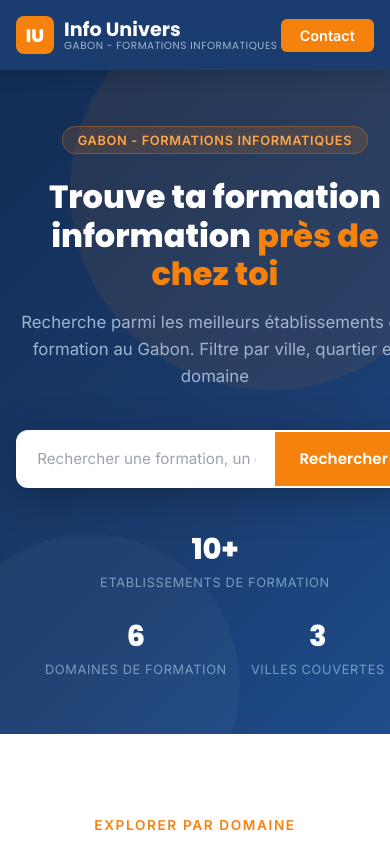
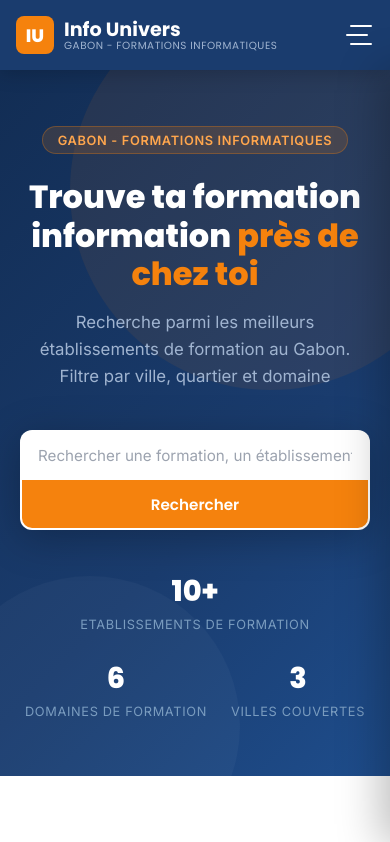
Before and after one commit to JordanCode28/Info-Univers, a website built with Vite: page index.html in a window 390 px wide. Shown: the top 842 px of the page. Built offline with nearby package versions, Linux system fonts and the light colour scheme.

Commit message:
correction du responsive

```diff
--- a/css/annuaire.css
+++ b/css/annuaire.css
@@ -520,7 +520,6 @@
     @media (max-width: 768px) {
       .header-inner { padding: 0 1rem; }
       nav { gap: 1rem; }
-      nav a:not(.btn-nav) { display: none; }
       .filter-inner { flex-direction: column; }
       .filter-group { min-width: 100%; }
       .filter-actions { width: 100%; }
--- a/css/apropos.css
+++ b/css/apropos.css
@@ -499,7 +499,6 @@
     @media (max-width: 768px) {
       .header-inner { padding: 0 1rem; }
       nav { gap: 1rem; }
-      nav a:not(.btn-nav) { display: none; }
       .problem-grid { grid-template-columns: 1fr; }
       .problem-visual { display: none; }
       .auteur-card { flex-direction: column; text-align: center; }
--- a/css/contact.css
+++ b/css/contact.css
@@ -530,7 +530,6 @@
     @media (max-width: 768px) {
       .header-inner { padding: 0 1rem; }
       nav { gap: 1rem; }
-      nav a:not(.btn-nav) { display: none; }
       .contact-grid { grid-template-columns: 1fr; }
       .form-row { grid-template-columns: 1fr; }
       .footer-top { grid-template-columns: 1fr; gap: 1.5rem; }
--- a/css/detail.css
+++ b/css/detail.css
@@ -602,7 +602,6 @@
     @media (max-width: 768px) {
       .header-inner { padding: 0 1rem; }
       nav { gap: 1rem; }
-      nav a:not(.btn-nav) { display: none; }
       .ecole-hero-content { flex-direction: column; align-items: flex-start; gap: 1rem; }
       .horaires-grid { grid-template-columns: 1fr; }
       .footer-top { grid-template-columns: 1fr; gap: 1.5rem; }
--- /dev/null
+++ b/css/global.css
@@ -0,0 +1,279 @@
+/* Global responsive header and burger menu */
+
+:root {
+  --nav-overlay: rgba(0, 0, 0, 0.45);
+}
+
+.nav-toggle {
+  display: none;
+  position: absolute;
+  top: 50%;
+  right: 1rem;
+  transform: translateY(-50%);
+  z-index: 210;
+  border: none;
+  background: transparent;
+  color: var(--white);
+  width: 40px;
+  height: 40px;
+  align-items: center;
+  justify-content: center;
+  cursor: pointer;
+  border-radius: 10px;
+  padding: 0;
+  transition: background 0.2s ease;
+}
+
+.nav-toggle:hover {
+  background: rgba(255, 255, 255, 0.08);
+}
+
+.nav-toggle span,
+.nav-toggle span::before,
+.nav-toggle span::after {
+  display: block;
+  position: absolute;
+  width: 22px;
+  height: 2px;
+  background: #ffffff;
+  transition: transform 0.25s ease, opacity 0.25s ease;
+}
+
+.nav-toggle span {
+  position: relative;
+}
+
+.nav-toggle span::before {
+  content: '';
+  top: -7px;
+}
+
+.nav-toggle span::after {
+  content: '';
+  top: 7px;
+}
+
+header.nav-open .nav-toggle span {
+  opacity: 0;
+}
+
+header.nav-open .nav-toggle span::before {
+  transform: translateY(7px) rotate(45deg);
+}
+
+header.nav-open .nav-toggle span::after {
+  transform: translateY(-7px) rotate(-45deg);
+}
+
+@media (max-width: 768px) {
+  .header-inner {
+    padding-right: 4.5rem;
+  }
+
+  nav a {
+    display: block !important;
+  }
+}
+
+.nav-overlay {
+  position: fixed;
+  inset: 0;
+  background: var(--nav-overlay);
+  opacity: 0;
+  pointer-events: none;
+  transition: opacity 0.25s ease;
+  z-index: 150;
+}
+
+header.nav-open + .nav-overlay {
+  opacity: 1;
+  pointer-events: auto;
+}
+
+@media (max-width: 768px) {
+  .header-inner {
+    position: relative;
+    padding-right: 4.5rem;
+  }
+
+  .nav-toggle {
+    display: flex;
+  }
+
+  nav {
+    position: fixed;
+    top: 70px;
+    right: -100%;
+    width: min(340px, calc(100vw - 1rem));
+    height: calc(100vh - 70px);
+    background: var(--blue);
+    flex-direction: column;
+    align-items: flex-start;
+    padding: 1.4rem 1rem;
+    gap: 1rem;
+    overflow-y: auto;
+    transition: right 0.3s ease;
+    box-shadow: -10px 0 40px rgba(0, 0, 0, 0.25);
+    z-index: 160;
+  }
+
+  header.nav-open nav {
+    right: 0;
+  }
+
+  nav a {
+    display: block !important;
+    width: 100%;
+    font-size: 1rem;
+    padding: 0.75rem 0.65rem;
+    border-radius: 12px;
+    color: var(--white);
+  }
+
+  nav a:hover,
+  nav a.active {
+    color: var(--white);
+    background: rgba(255, 255, 255, 0.08);
+  }
+
+  .btn-nav {
+    width: 100%;
+    text-align: center;
+    padding: 0.85rem 0.85rem;
+  }
+
+  .header-inner {
+    gap: 1rem;
+  }
+}
+
+@media (max-width: 428px) {
+  .header-inner {
+    padding: 0 0.85rem;
+  }
+
+  .logo-text {
+    font-size: 1rem;
+  }
+
+  .logo-text span {
+    font-size: 0.6rem;
+  }
+
+  nav {
+    width: 100%;
+    max-width: none;
+    padding: 1.2rem 0.9rem;
+  }
+
+  nav a {
+    font-size: 0.95rem;
+  }
+}
+
+@media (max-width: 768px) {
+  .search-box {
+    max-width: calc(100vw - 2rem);
+    width: 100%;
+    margin: 0 auto 1.5rem;
+  }
+
+  .search-box input {
+    padding: 0.95rem 1rem;
+  }
+
+  .search-box button {
+    padding: 0 1.2rem;
+  }
+}
+
+@media (max-width: 428px) {
+  .search-box input {
+    padding: 0.85rem 0.9rem;
+  }
+
+  .search-box button {
+    padding: 0 1rem;
+  }
+}
+
+@media (max-width: 768px) {
+  .search-box {
+    max-width: 100%;
+    width: 100%;
+    margin: 0 auto 1.5rem;
+  }
+
+  .search-box input {
+    padding: 0.95rem 1rem;
+  }
+
+  .search-box button {
+    padding: 0 1.2rem;
+  }
+}
+
+@media (max-width: 428px) {
+  .search-box input {
+    padding: 0.85rem 0.9rem;
+  }
+
+  .search-box button {
+    padding: 0 1rem;
+  }
+}
+
+@media (max-width: 390px) {
+  .header-inner {
+    padding: 0 0.75rem;
+    height: 62px;
+  }
+
+  .logo-icon {
+    width: 34px;
+    height: 34px;
+    font-size: 16px;
+  }
+
+  .nav-toggle {
+    width: 34px;
+    height: 34px;
+  }
+
+  nav {
+    top: 62px;
+  }
+}
+
+@media (max-width: 240px) {
+  .header-inner {
+    padding: 0 0.55rem;
+  }
+
+  .logo-text {
+    font-size: 0.9rem;
+  }
+
+  .logo-text span {
+    font-size: 0.52rem;
+  }
+
+  .nav-toggle {
+    width: 32px;
+    height: 32px;
+  }
+}
+
+@media (max-width: 200px) {
+  .logo-text span {
+    display: none;
+  }
+
+  nav {
+    padding: 0.8rem;
+  }
+
+  .btn-nav {
+    font-size: 0.9rem;
+  }
+}
--- a/css/index.css
+++ b/css/index.css
@@ -1,4 +1,4 @@
- *, *::before, *::after { margin: 0; padding: 0; box-sizing: border-box; }
+*, *::before, *::after { margin: 0; padding: 0; box-sizing: border-box; }
 
     :root {
       --blue:       #1A3C6E;
@@ -12,20 +12,25 @@
       --text:       #1F2937;
     }
 
-    html { scroll-behavior: smooth; }
+    html {
+      scroll-behavior: smooth;
+      overflow-x: hidden;
+      max-width: 100vw;
+    }
 
     body {
       font-family: 'Inter', sans-serif;
       color: var(--text);
       background: var(--white);
       overflow-x: hidden;
+      max-width: 100vw;
     }
 
     /* ── HEADER ─────────────────────────────────────────── */
     header {
       position: fixed;
       top: 0; left: 0; right: 0;
-      z-index: 100;
+      z-index: 300;
       background: var(--blue);
       box-shadow: 0 2px 20px rgba(0,0,0,0.2);
     }
@@ -215,6 +220,7 @@
 
     .search-box input {
       flex: 1;
+      min-width: 0;
       border: none;
       outline: none;
       padding: 1rem 1.2rem;
@@ -677,15 +683,132 @@
 
     .footer-bottom span { color: var(--orange); }
 
+    /* ── MENU BURGER ─────────────────────────────────────── */
+    .nav-toggle {
+      display: none;
+      position: absolute;
+      top: 50%;
+      right: 1rem;
+      transform: translateY(-50%);
+      width: 32px;
+      height: 32px;
+      background: transparent;
+      border: none;
+      cursor: pointer;
+      z-index: 101;
+    }
+
+    .nav-toggle span,
+    .nav-toggle span::before,
+    .nav-toggle span::after {
+      content: '';
+      position: absolute;
+      left: 4px;
+      right: 4px;
+      height: 2px;
+      background: var(--white);
+      border-radius: 2px;
+      transition: transform 0.25s ease, opacity 0.2s ease, background 0.2s ease;
+    }
+
+    .nav-toggle span { top: 15px; }
+    .nav-toggle span::before { top: -9px; }
+    .nav-toggle span::after { top: 9px; }
+
+    header.nav-open .nav-toggle span { background: transparent; }
+    header.nav-open .nav-toggle span::before { top: 0; transform: translateY(9px) rotate(45deg); }
+    header.nav-open .nav-toggle span::after { top: 0; transform: translateY(9px) rotate(-45deg); }
+
+    .nav-overlay {
+      position: fixed;
+      inset: 0;
+      top: 70px;
+      background: rgba(0,0,0,0.5);
+      opacity: 0;
+      visibility: hidden;
+      pointer-events: none;
+      transition: opacity 0.25s ease, visibility 0.25s ease;
+      z-index: 90;
+    }
+
+    header.nav-open + .nav-overlay {
+      opacity: 1;
+      visibility: visible;
+      pointer-events: auto;
+    }
+
     /* ── RESPONSIVE ──────────────────────────────────────── */
     @media (max-width: 768px) {
       .header-inner { padding: 0 1rem; }
-      nav { gap: 1rem; }
-      nav a:not(.btn-nav) { display: none; }
 
-      .hero-inner { padding: 3.5rem 1rem; }
-      .hero-stats { gap: 1.5rem; }
+      .nav-toggle { display: block; }
+
+      nav {
+        position: fixed;
+        top: 70px;
+        right: 0;
+        height: calc(100vh - 70px);
+        width: min(280px, 80vw);
+        background: var(--blue-dark);
+        flex-direction: column;
+        align-items: flex-start;
+        gap: 0;
+        padding: 2rem 1.5rem;
+        transform: translateX(100%);
+        transition: transform 0.3s ease;
+        z-index: 999;
+        overflow-y: auto;
+      }
+
+      header.nav-open nav {
+        transform: translateX(0);
+        box-shadow: -4px 0 20px rgba(0,0,0,0.3);
+      }
+
+      nav a {
+        width: 100%;
+        padding: 0.9rem 0;
+        border-bottom: 1px solid rgba(255,255,255,0.08);
+        font-size: 1rem;
+      }
+
+      nav a.active::after { display: none; }
+
+      .btn-nav {
+        margin-top: 1rem;
+        text-align: center;
+        width: 100%;
+      }
 
       .footer-top { grid-template-columns: 1fr; gap: 1.5rem; }
       .footer-bottom { flex-direction: column; text-align: center; }
     }
+
+    @media (max-width: 480px) {
+      .hero-inner {
+        padding: 3.5rem 1.25rem;
+      }
+
+      .search-box {
+        flex-direction: column;
+        border-radius: 12px;
+      }
+
+      .search-box input {
+        width: 100%;
+        padding: 0.9rem 1rem;
+      }
+
+      .search-box button {
+        width: 100%;
+        min-height: 48px;
+        padding: 0.8rem;
+      }
+
+      .hero h1, .hero p {
+        overflow-wrap: break-word;
+        word-break: break-word;
+      }
+
+      .hero-stats { gap: 1.5rem; }
+    }
--- a/index.html
+++ b/index.html
@@ -6,6 +6,7 @@
     <title>Info Univers - Annuaire des Formations Informatiques au Gabon</title>
     <link href="https://fonts.googleapis.com/css2?family=Poppins:wght@400;600;700;800&family=Inter:wght@400;500;600&display=swap" rel="stylesheet">
     <link rel="stylesheet" href="./css/index.css">
+    <link rel="stylesheet" href="./css/global.css">
     <link rel="stylesheet" href="https://cdnjs.cloudflare.com/ajax/libs/font-awesome/6.5.0/css/all.min.css"/>
 </head>
 <body>
@@ -274,5 +275,6 @@
       </div>
     </div>
   </footer>
+  <script type="module" src="./js/menu.js"></script>
 </body>
 </html>
--- /dev/null
+++ b/js/menu.js
@@ -0,0 +1,24 @@
+const header = document.querySelector('header');
+const toggle = document.createElement('button');
+const overlay = document.createElement('div');
+
+function initMobileMenu() {
+  if (!header) return;
+
+  toggle.className = 'nav-toggle';
+  toggle.setAttribute('aria-label', 'Ouvrir le menu');
+  toggle.innerHTML = '<span></span>';
+
+  overlay.className = 'nav-overlay';
+
+  header.appendChild(toggle);
+  header.after(overlay);
+
+  const closeMenu = () => header.classList.remove('nav-open');
+
+  toggle.addEventListener('click', () => header.classList.toggle('nav-open'));
+  overlay.addEventListener('click', closeMenu);
+  document.querySelectorAll('nav a').forEach(link => link.addEventListener('click', closeMenu));
+}
+
+initMobileMenu();
```
Also changed, not shown: annuaire.html (+2 -0 lines), apropos.html (+2 -1 lines), contact.html (+2 -0 lines), detail.html (+2 -0 lines).
